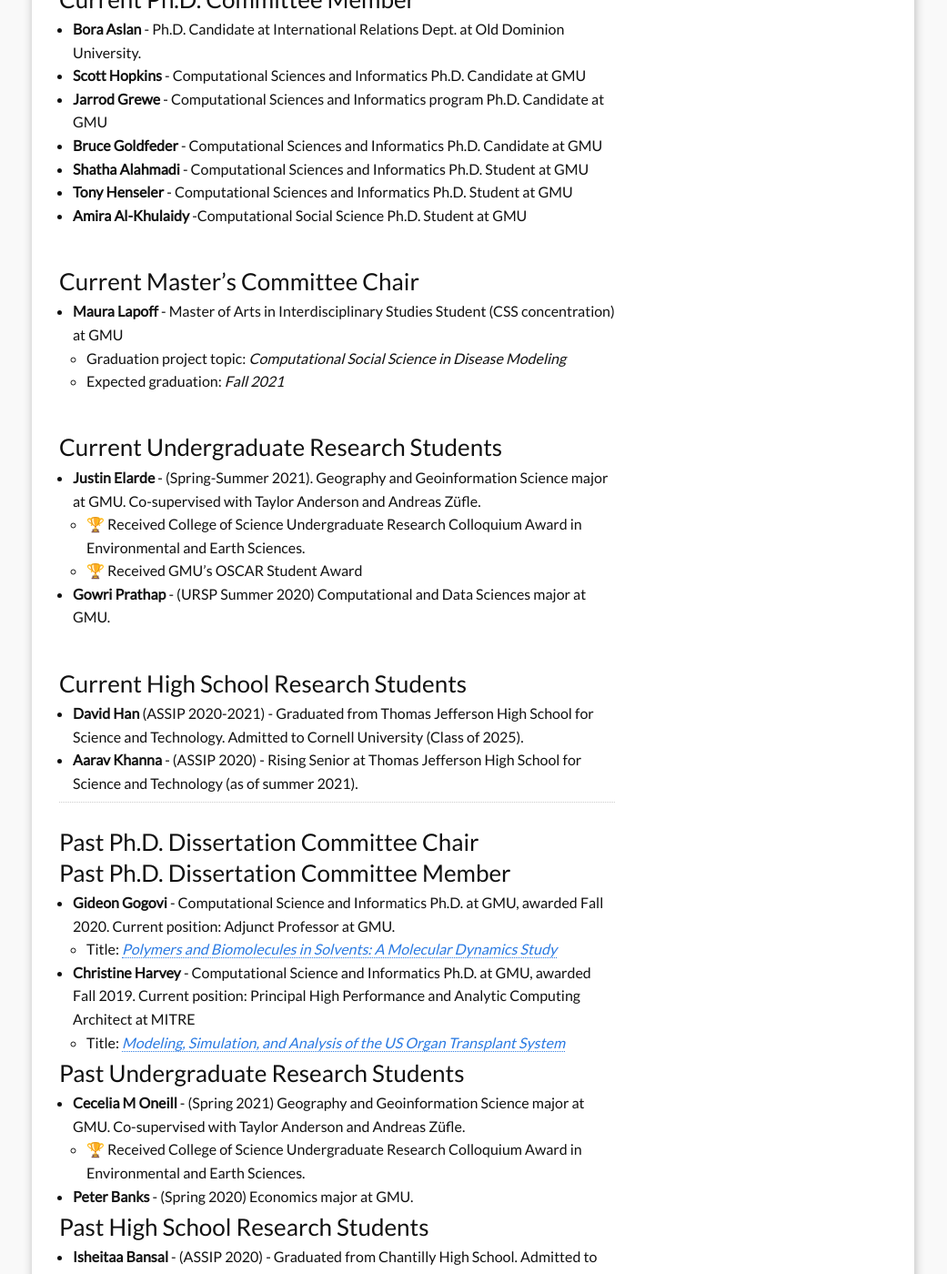
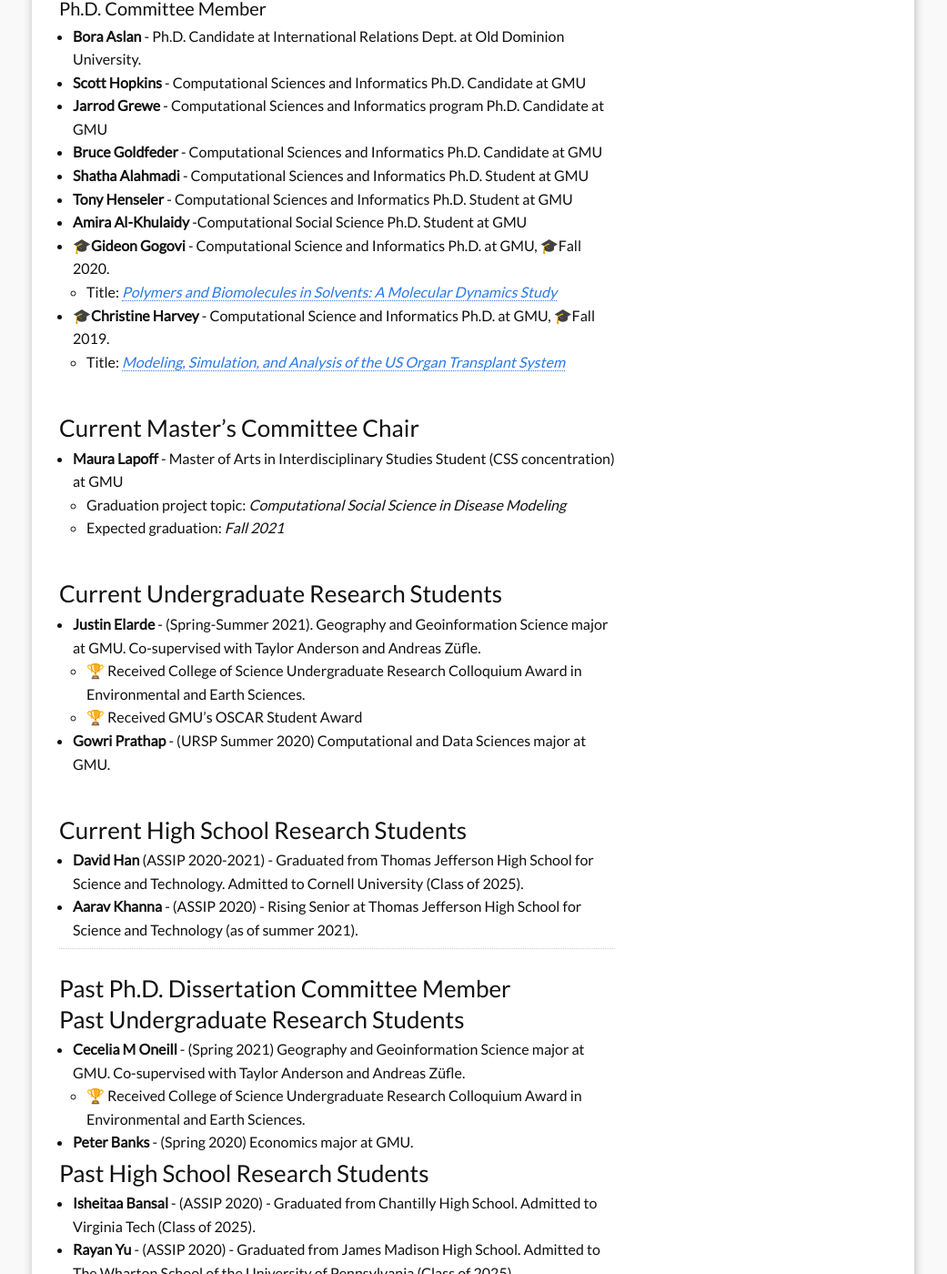
Before and after one commit to hamdikavak/hamdikavak.github.io, a Jekyll site: the page built from j_students.md, in a window 1280 px wide and 1400 px high, scrolled down 2345 px. Shown: the whole window at 91% size, without its empty margins (120-1161 px from the left). Built offline with Jekyll 4.4.1, drawn with Linux system fonts in a browser that asks for light colours; nearby versions of some CDN libraries.

Commit message:
Updated student page

```diff
--- a/j_students.md
+++ b/j_students.md
@@ -48,6 +48,7 @@
 <a name="lst"/>
 ## List of students and their work
 ------
+<a name="lst-phd"/>
 #### Ph.D. Committee Chair
 
 * **Na Jiang (Richard)** - Computational Social Science Ph.D. Candidate at GMU
@@ -96,7 +97,7 @@
 
 
 <br/>
-### Current Ph.D. Committee Member
+#### Ph.D. Committee Member
 * **Bora Aslan** - Ph.D. Candidate at International Relations Dept. at Old Dominion University.
 * **Scott Hopkins** - Computational Sciences and Informatics Ph.D. Candidate at GMU
 * **Jarrod Grewe** - Computational Sciences and Informatics program Ph.D. Candidate  at GMU
@@ -129,13 +134,8 @@
 
 ---
 
-### Past Ph.D. Dissertation Committee Chair
+### Past Ph.D. Dissertation Committee Member
 
-### Past Ph.D. Dissertation Committee Member
-* **Gideon Gogovi** - Computational Science and Informatics Ph.D. at GMU, awarded Fall 2020. Current position: Adjunct Professor at GMU.
-  * Title: [*Polymers and Biomolecules in Solvents: A Molecular Dynamics Study*](https://www.proquest.com/docview/2476829588)
-* **Christine Harvey** - Computational Science and Informatics Ph.D. at GMU, awarded Fall 2019. Current position: Principal High Performance and Analytic Computing Architect at MITRE
-  * Title: [*Modeling, Simulation, and Analysis of the US Organ Transplant System*](https://www.proquest.com/docview/2379670232)
 
 
 ### Past Undergraduate Research Students
```
Also changed, not shown: other parts of j_students.md (+4 -0 lines).
